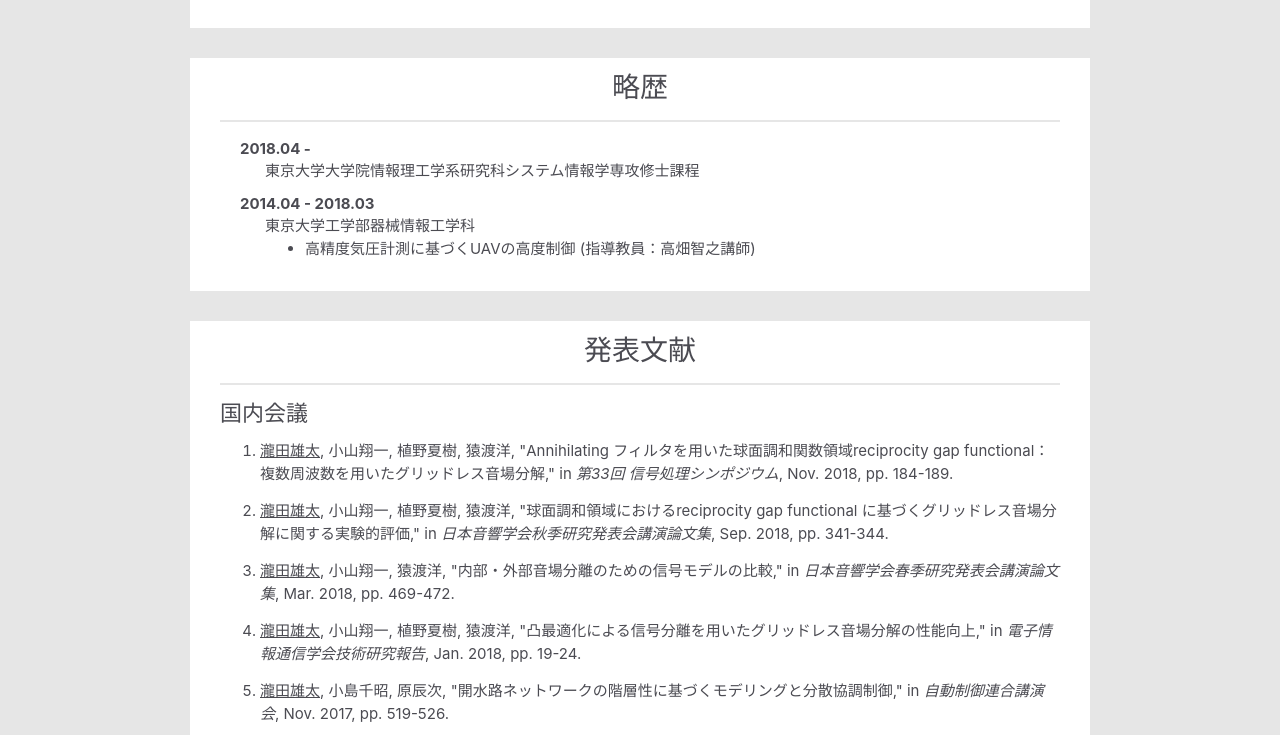
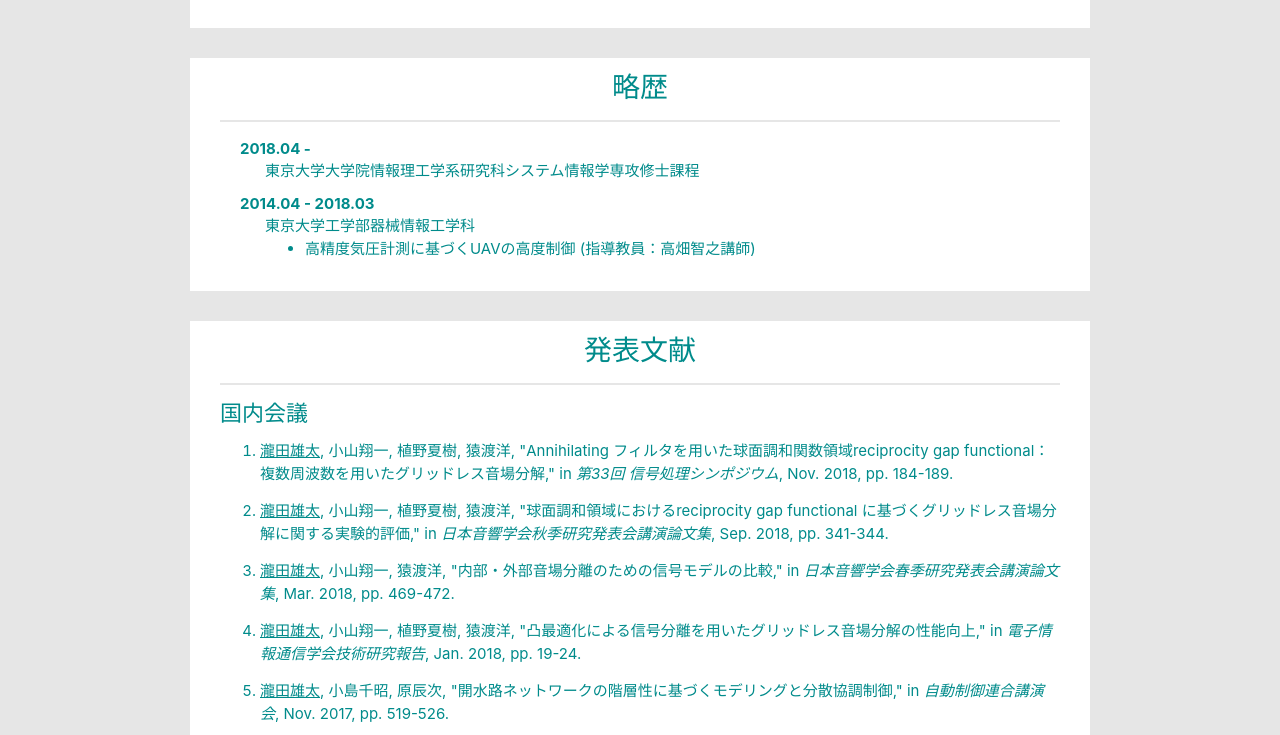
Before and after one commit to masashi-aso/masashi-aso.github.io, a plain HTML site: page index.html in a window 1280 px wide. Shown: the part 691-1426 px from the top of the page. Drawn offline with nearby package versions, Linux system fonts and the light colour scheme.

Commit message:
#~ -> darkcyan

```diff
--- a/index.html
+++ b/index.html
@@ -11,7 +11,7 @@
     <style media="screen">
       body {
         padding-top: 30px;/* 30px */
-        color: #4b4b52;
+        color: darkcyan;
         size: 15px;
         /*max-width: 1300px*/
       }
```
